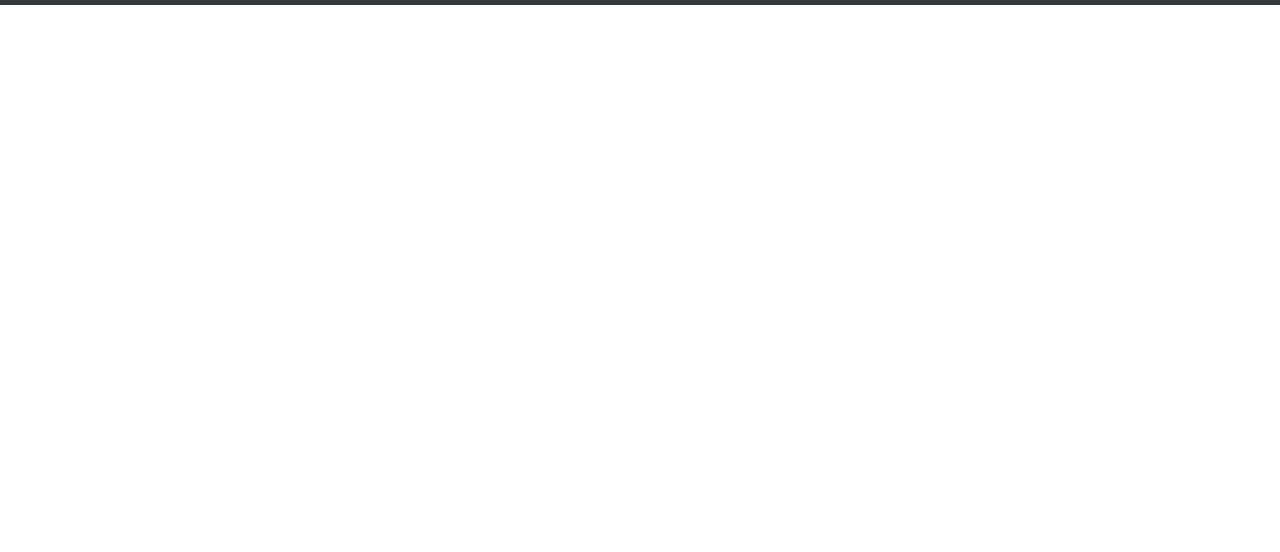
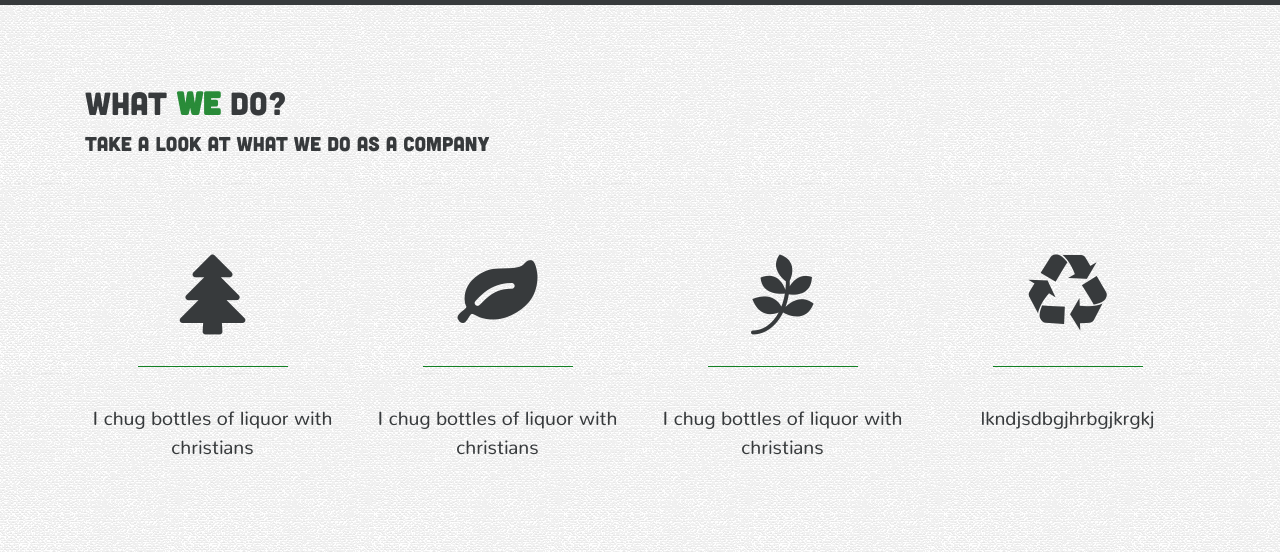
Before and after one commit to MarcusHurney/Portfolio, a plain HTML site: page index.html in a window 1280 px wide. Shown: the part 850-1402 px from the top of the page. Before the commit the page ends 855 px from the top, so only its background shows below. Drawn offline with Linux system fonts and the light colour scheme.

Commit message:
Adds Features section with styles.

```diff
--- a/css/styles.css
+++ b/css/styles.css
@@ -6,7 +6,7 @@ body {
   background: url(../img/pattern.jpg) center center;
 }
 
-/* FONT FACES */
+/* BEGIN FONT FACES */
 
 @font-face {
   font-family: 'Cubano-Regular';
@@ -18,7 +18,9 @@ body {
   src: local('./fonts/Nunito-Regular.ttf'), url('./fonts/Nunito-Regular.ttf') format('truetype');
 }
 
-/* COVER SECTION */
+/* END FONT FACES */
+
+/* BEGIN COVER */
 
 #cover {
   height: 100%;
@@ -42,9 +44,12 @@ body {
   text-align: center;
 }
 
+/* END COVER */
 
 
-/* Navbar */
+
+/* BEGIN NAVBAR */
+
 .navbar-brand {
   font-family: 'Cubano-Regular';
   padding-right: 15px;
@@ -64,7 +69,48 @@ body {
   transition: 0.5s;
 }
 
-/* BUTTONS */
+
+/* END NAVBAR */
+
+
+/* BEGIN FEATURES */
+
+.section-features {
+  padding: 5rem 0;
+  background: url(../img/pattern.jpg) center center;
+}
+
+.square {
+  text-align: center;
+}
+
+.square i {
+  text-align: center;
+  margin-top: 5rem;
+  margin-bottom: 1rem;
+  transition: 0.3s;
+}
+
+.square i:hover {
+  color: rgba(19, 128, 36, 1);
+  transition: 0.3s;
+}
+
+.square p {
+  padding-top: 1rem;
+  font-family: 'Nunito-Regular';
+  font-size: 1.2rem;
+}
+
+.green-hr {
+  border-top: 1px solid rgba(19, 128, 36, 1);
+  width: 150px;
+  background-color: rgba(19, 128, 36, 1);
+}
+/* END FEATURES */
+
+
+/* BEGIN BUTTONS */
 
 .btn-lg,
 .btn-success-outline {
@@ -88,7 +134,7 @@ body {
 }
 
 .fa-arrow-down {
-  margin-left: 40rem;
+  margin-left: 30rem;
   margin-top: 50px;
   font-size: 2.5rem !important;
   color: white;
@@ -99,7 +145,10 @@ body {
   transition: 0.3s;
 }
 
-/* SPANS */
+/* END BUTTONS */
+
+
+/* BEGIN SPANS */
 
 .bold-green {
   color: rgba(19, 128, 36, 0.9);
@@ -109,3 +158,5 @@ body {
 .green-underline {
   border-bottom: 1px solid rgba(19, 128, 36, 0.9);
 }
+
+/* END SPANS */
--- a/index.html
+++ b/index.html
@@ -74,6 +74,45 @@
     </nav>
     <!-- End Navbar -->
 
+    <!-- Begin Features -->
+    <section id="features">
+      <div class="section-features">
+        <div class="container">
+
+          <h2>What <span class="bold-green">we</span> do?</h2>
+          <p class="lead under-heading">Take a look at what we do as a company</p>
+
+          <div class="row">
+            <div class="col-sm-3 square">
+              <i class="fa fa-tree fa-5x"></i>
+              <hr class="green-hr" />
+              <p>I chug bottles of liquor with christians</p>
+            </div>
+
+            <div class="col-sm-3 square">
+              <i class="fa fa-leaf fa-5x"></i>
+              <hr class="green-hr" />
+              <p>I chug bottles of liquor with christians</p>
+            </div>
+
+            <div class="col-sm-3 square">
+              <i class="fa fa-pagelines fa-5x"></i>
+              <hr class="green-hr" />
+              <p>I chug bottles of liquor with christians</p>
+            </div>
+
+            <div class="col-sm-3 square">
+              <i class="fa fa-recycle fa-5x"></i>
+              <hr class="green-hr" />
+              <p>lkndjsdbgjhrbgjkrgkj</p>
+            </div>
+          </div><!-- .row -->
+
+        </div><!-- .container -->
+      </div><!-- .section-features -->
+    </section><!-- end section -->
+    <!-- End Features -->
+
 
     <!-- jQuery -->
     <script src="./js/jquery-3.1.0.min.js"></script>
```
